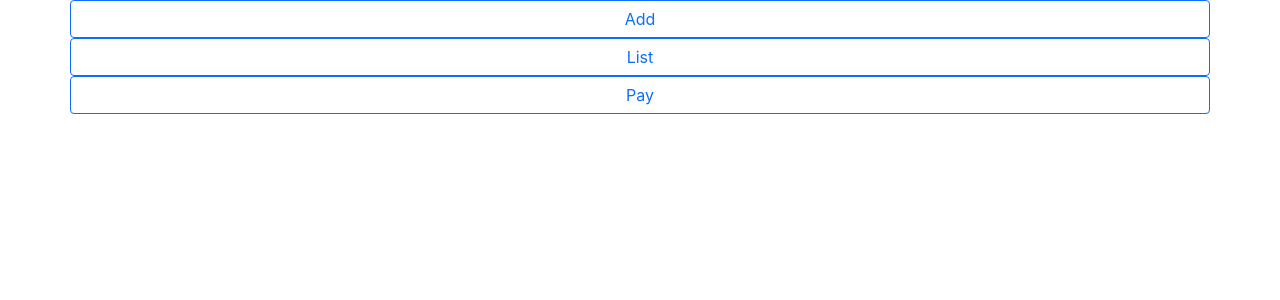
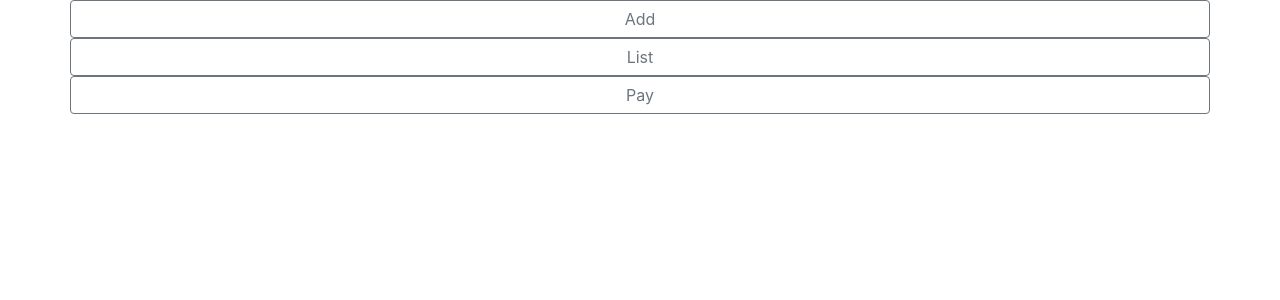
Before and after one commit to ThiSchenkel/digitous-react, a React (Create React App) app in the folder react/jour4/bakery/: page / in a window 1280 px wide. Shown: the top 300 px of the page. Built offline with nearby package versions, Linux system fonts and the light colour scheme.

Commit message:
Always on it

```diff
--- a/react/jour4/bakery/src/App.js
+++ b/react/jour4/bakery/src/App.js
@@ -1,10 +1,10 @@
 import React from "react";
-import logo from "./logo.svg";
 import "./App.css";
 import Button from "./components/Button";
-// import Add from "./components/Add";
-// import List from "./components/List";
-// import Pay from "./components/Pay";
+import Add from "./components/Add";
+import List from "./components/List";
+import Pay from "./components/Pay";
+
 
 class App extends React.Component {
 
@@ -16,33 +16,42 @@ class App extends React.Component {
     }
   }
 
-  selectedAdd = (event) => {
-    console.log(event)
+  selectedAdd = () => {
     this.setState({
-      activeTabs: event.target.value
+      activeTabs: "add"
     })
   }
-  selectedList = (event) => {
+  selectedList = () => {
     this.setState({
-      activeTabs: event.target.onClick
+      activeTabs: "list"
     })
   }
-  selectedPay = (event) => {
+  selectedPay = () => {
     this.setState({
-      activeTabs: event.target.onClick
+      activeTabs: "pay"
     })
   }
 
+  renderContent = () => {
+    if (this.state.activeTabs === "add") {
+      return <Add />
+    }
+    if (this.state.activeTabs === "list") {
+      return <List />
+    }
+    if (this.state.activeTabs === "pay") {
+      return <Pay />
+    }
+  }
 
   render() {
     return (
       <div className="container">
         <div className="row">
-          <Button isSelected={this.state.activeTabs === "add" ? " form-control col-2 btn btn-secondary" : " form-control btn btn-outline-primary"} onClick={this.selectedAdd}>Add</Button>
-          <Button isSelected={this.state.activeTabs === "List" ? " form-control col-2 btn btn-secondary" : " form-control btn btn-outline-primary"} onClick={this.selectedList}>List</Button>
-          <Button isSelected={this.state.activeTabs === "Pay" ? " form-control col-2 btn btn-secondary" : " form-control btn btn-outline-primary"} onClick={this.selectedPay}>Pay</Button>
-
-
+          <Button isSelected={this.state.activeTabs === "add"} onClick={this.selectedAdd}>Add</Button>
+          <Button isSelected={this.state.activeTabs === "list"} onClick={this.selectedList}>List</Button>
+          <Button isSelected={this.state.activeTabs === "pay"} onClick={this.selectedPay}>Pay</Button>
+          {this.renderContent()}
         </div>
       </div>
     );
--- a/react/jour4/bakery/src/components/Add.jsx
+++ b/react/jour4/bakery/src/components/Add.jsx
@@ -1,5 +1,4 @@
-import logo from "./logo.svg";
-import "./App.css";
+import "../App.css";
 import React from "react";
 
 class Add extends React.Component {
--- a/react/jour4/bakery/src/components/Button.jsx
+++ b/react/jour4/bakery/src/components/Button.jsx
@@ -1,4 +1,3 @@
-import logo from "../logo.svg";
 import "../App.css";
 import React from "react";
 
@@ -8,7 +7,9 @@ class Button extends React.Component {
 
     render() {
         return (
-            <button className={this.props.isSelected} type="submit" onClick={this.props.onClick}> {this.props.children}</button>
+            <button
+                className={this.props.isSelected === true ? "  btn btn-primary" : "  btn btn-outline-secondary"} type="submit" onClick={this.props.onClick}> {this.props.children}
+            </button>
         )
     }
 }
--- a/react/jour4/bakery/src/components/List.jsx
+++ b/react/jour4/bakery/src/components/List.jsx
@@ -1,5 +1,4 @@
-import logo from "./logo.svg";
-import "./App.css";
+import "../App.css";
 import React from "react";
 
 class List extends React.Component {
--- a/react/jour4/bakery/src/components/Pay.jsx
+++ b/react/jour4/bakery/src/components/Pay.jsx
@@ -1,5 +1,4 @@
-import logo from "./logo.svg";
-import "./App.css";
+import "../App.css";
 import React from "react";
 
 class Pay extends React.Component {
```
Also changed, not shown: 1 other file (tests, documents, lock files or other folders).
